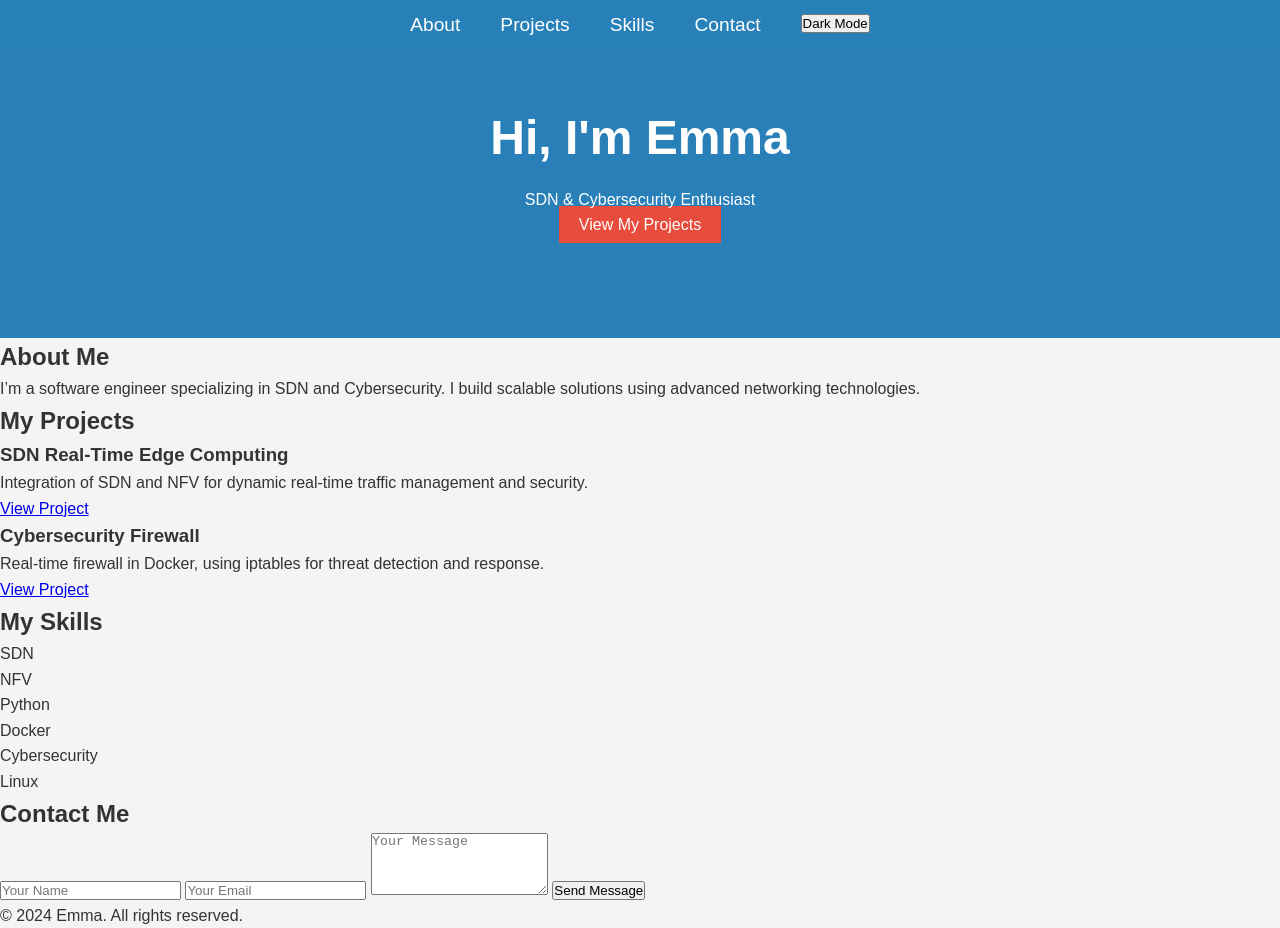
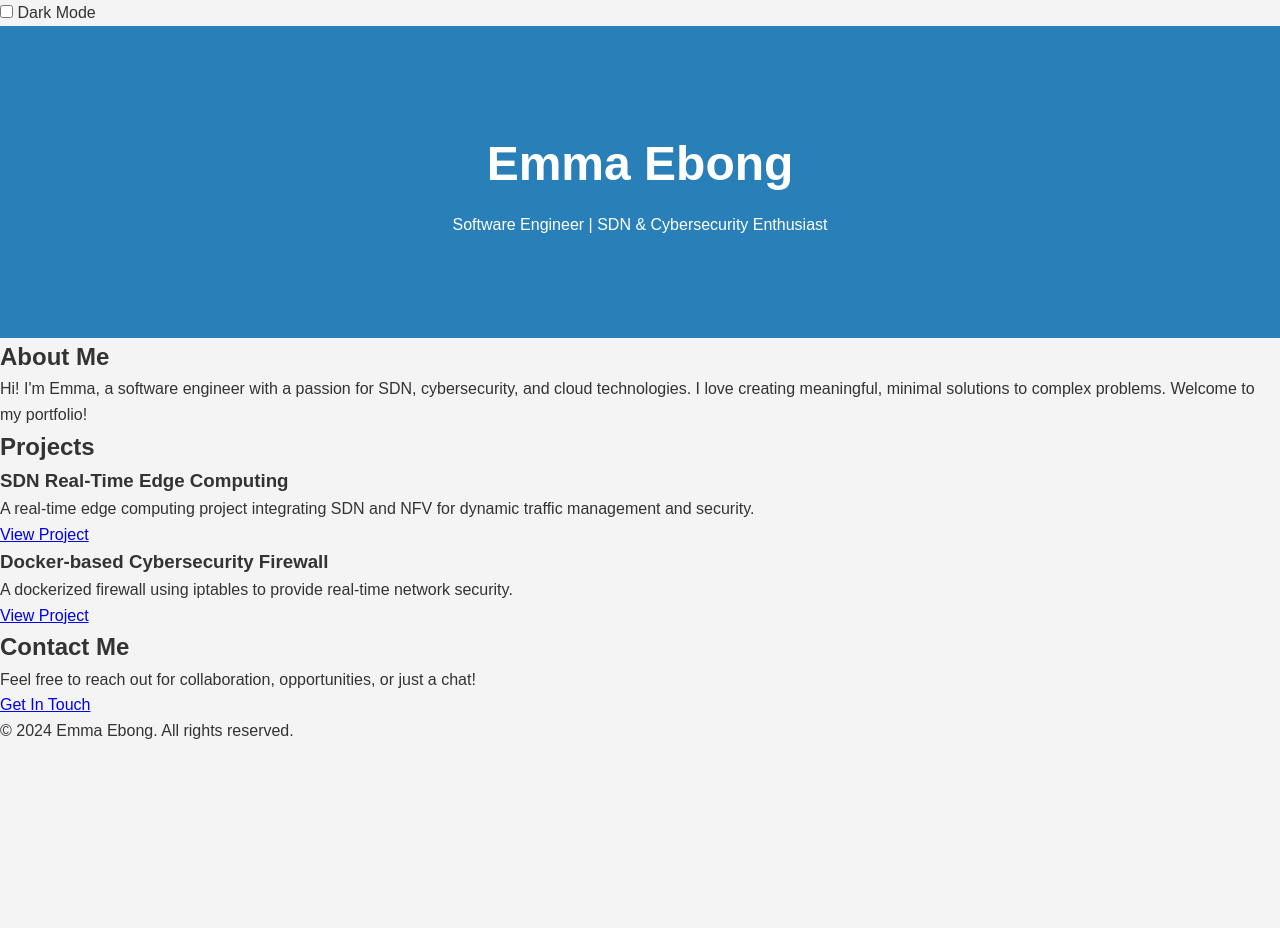
Before and after one commit to ebongemma007/ebongemma007.github.io, a plain HTML site: page index.html in a window 1280 px wide. After the commit the page ends 800 px from the top, so only its background shows below. Drawn offline with nearby package versions, Linux system fonts and the light colour scheme.

Commit message:
index.html

```diff
--- a/index.html
+++ b/index.html
@@ -5,97 +5,72 @@
   <meta name="viewport" content="width=device-width, initial-scale=1.0">
   <title>Emma's Portfolio</title>
   <link rel="stylesheet" href="style.css">
-  <link href="https://cdnjs.cloudflare.com/ajax/libs/aos/2.3.4/aos.css" rel="stylesheet">
+  <link href="https://fonts.googleapis.com/css2?family=Montserrat:wght@400;600&display=swap" rel="stylesheet">
+  <link rel="stylesheet" href="https://cdnjs.cloudflare.com/ajax/libs/aos/2.3.4/aos.css">
 </head>
 <body>
 
-  <!-- Navigation Bar -->
-  <nav id="navbar">
+  <!-- Dark Mode Toggle -->
+  <div class="theme-toggle">
+    <input type="checkbox" id="dark-mode-toggle" onclick="toggleDarkMode()">
+    <label for="dark-mode-toggle">Dark Mode</label>
+  </div>
+
+  <header data-aos="fade-down">
     <div class="container">
-      <ul>
-        <li><a href="#about">About</a></li>
-        <li><a href="#projects">Projects</a></li>
-        <li><a href="#skills">Skills</a></li>
-        <li><a href="#contact">Contact</a></li>
-        <li><button id="theme-toggle">Dark Mode</button></li>
-      </ul>
-    </div>
-  </nav>
-
-  <!-- Header -->
-  <header>
-    <div class="container">
-      <h1 data-aos="fade-up">Hi, I'm Emma</h1>
-      <p data-aos="fade-up" data-aos-delay="100">SDN & Cybersecurity Enthusiast</p>
-      <a href="#projects" class="btn" data-aos="fade-up" data-aos-delay="200">View My Projects</a>
+      <h1>Emma <span>Ebong</span></h1>
+      <p>Software Engineer | SDN & Cybersecurity Enthusiast</p>
     </div>
   </header>
 
-  <!-- About Section -->
-  <section id="about" data-aos="fade-right">
+  <section class="about" data-aos="fade-right">
     <div class="container">
       <h2>About Me</h2>
-      <p>I’m a software engineer specializing in SDN and Cybersecurity. I build scalable solutions using advanced networking technologies.</p>
+      <p>Hi! I'm Emma, a software engineer with a passion for SDN, cybersecurity, and cloud technologies. I love creating meaningful, minimal solutions to complex problems. Welcome to my portfolio!</p>
     </div>
   </section>
 
-  <!-- Projects Section -->
-  <section id="projects" data-aos="fade-up">
+  <section class="projects" data-aos="fade-up">
     <div class="container">
-      <h2>My Projects</h2>
+      <h2>Projects</h2>
       <div class="project-grid">
-        <div class="project" data-aos="zoom-in" data-aos-delay="100">
+        <div class="project" data-aos="zoom-in">
           <h3>SDN Real-Time Edge Computing</h3>
-          <p>Integration of SDN and NFV for dynamic real-time traffic management and security.</p>
+          <p>A real-time edge computing project integrating SDN and NFV for dynamic traffic management and security.</p>
           <a href="https://github.com/ebongemma007/SDN-Firewall" target="_blank">View Project</a>
         </div>
-        <div class="project" data-aos="zoom-in" data-aos-delay="200">
-          <h3>Cybersecurity Firewall</h3>
-          <p>Real-time firewall in Docker, using iptables for threat detection and response.</p>
+        <div class="project" data-aos="zoom-in">
+          <h3>Docker-based Cybersecurity Firewall</h3>
+          <p>A dockerized firewall using iptables to provide real-time network security.</p>
           <a href="https://github.com/ebongemma007" target="_blank">View Project</a>
         </div>
       </div>
     </div>
   </section>
 
-  <!-- Skills Section -->
-  <section id="skills" data-aos="fade-left">
+  <section class="contact" data-aos="fade-left">
     <div class="container">
-      <h2>My Skills</h2>
-      <ul class="skills-list">
-        <li>SDN</li>
-        <li>NFV</li>
-        <li>Python</li>
-        <li>Docker</li>
-        <li>Cybersecurity</li>
-        <li>Linux</li>
-      </ul>
+      <h2>Contact Me</h2>
+      <p>Feel free to reach out for collaboration, opportunities, or just a chat!</p>
+      <a href="mailto:ebongemma007@gmail.com" class="contact-btn">Get In Touch</a>
     </div>
   </section>
 
-  <!-- Contact Section -->
-  <section id="contact" data-aos="fade-up">
+  <footer data-aos="fade-up">
     <div class="container">
-      <h2>Contact Me</h2>
-      <form id="contact-form">
-        <input type="text" id="name" placeholder="Your Name" required>
-        <input type="email" id="email" placeholder="Your Email" required>
-        <textarea id="message" rows="4" placeholder="Your Message" required></textarea>
-        <button type="submit" class="btn">Send Message</button>
-      </form>
-    </div>
-  </section>
-
-  <footer>
-    <div class="container">
-      <p>&copy; 2024 Emma. All rights reserved.</p>
+      <p>&copy; 2024 Emma Ebong. All rights reserved.</p>
     </div>
   </footer>
 
-  <script src="script.js"></script>
   <script src="https://cdnjs.cloudflare.com/ajax/libs/aos/2.3.4/aos.js"></script>
   <script>
+    // Initialize AOS
     AOS.init();
+
+    // Dark Mode Toggle Functionality
+    function toggleDarkMode() {
+      document.body.classList.toggle('dark-mode');
+    }
   </script>
 </body>
 </html>
```
